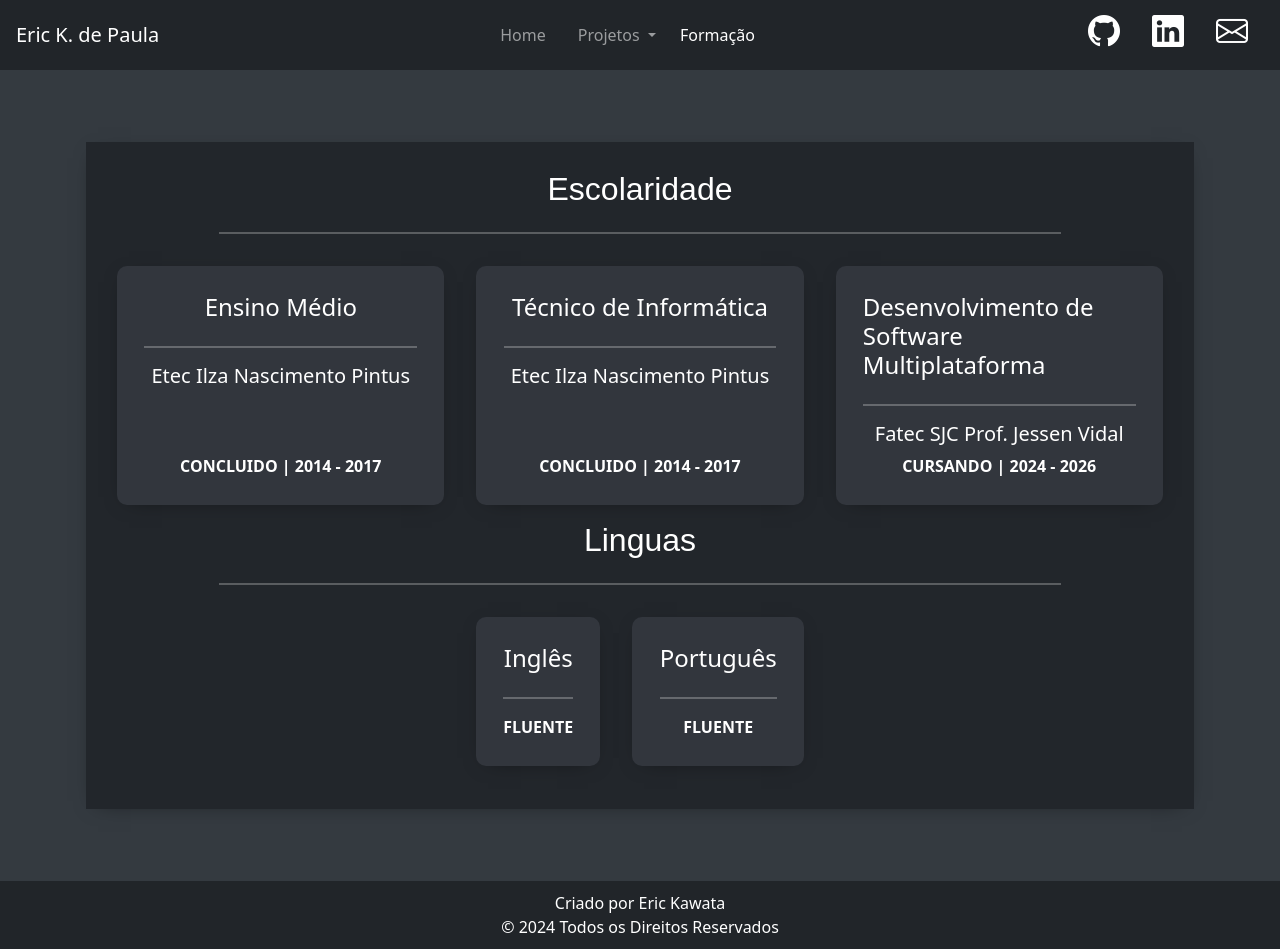
After one commit to ericFatec/portfolio_dsm, a Flask app: page /formacao in a window 1280 px wide. The commit adds this page. Run offline with Flask 3, Linux system fonts and the light colour scheme.

Commit message:
Mudando Pagina Contato para Formação

```diff
--- a/api/app.py
+++ b/api/app.py
@@ -6,9 +6,9 @@ app = Flask("__name__")
 def home():
     return render_template('index.html', current_page='home')
 
-@app.route("/contato")
+@app.route("/formacao")
 def contact():
-    return render_template('contato.html', current_page='contato')
+    return render_template('formacao.html', current_page='formacao')
 
 @app.route("/projects")
 def projects():
--- a/api/static/style.css
+++ b/api/static/style.css
@@ -1,5 +1,19 @@
 body {
-    background-color: #343a40;
+  background-color: #343a40;
+  min-height: 100vh;
+  display: flex;
+  flex-direction: column;
+}
+
+.main{
+  flex-grow: 1;
+}
+
+.footer {
+  padding: 10px;
+  bottom: 0;
+  width: 100%;
+  height: auto;
 }
 
 #pfp{
@@ -13,12 +27,28 @@ body {
     padding: 1.7rem;
     box-shadow: 0 4px 21px -12px rgba(0, 0, 0, 0.66);
 }
+#cardmain{
+  margin: 1rem;
+  max-height: 450px;
+  border-radius: 10px;
+  background-color: #32363d;
+  padding: 1.7rem;
+  box-shadow: 0 4px 21px -12px rgba(0, 0, 0, 0.66);
+  b{
+    margin-top: auto;
+  }
+}
 
 #techbox{
     border-radius: 10px;
     background-color: #2c3136;
     padding: 1.7rem;
     box-shadow: 0 4px 21px -12px rgba(0, 0, 0, 0.66);
+}
+#edubox{
+  background-color: #22262b;
+  padding: 1.7rem;
+  box-shadow: 0 4px 21px -12px rgba(0, 0, 0, 0.66);
 }
 
 #logo{
@@ -70,9 +100,23 @@ body {
 }
 
 .main-paragraph{
-    font-size: 1.2rem;
-    text-justify: auto;
-    overflow-y: auto;
+  font-size: 1.2rem;
+  text-justify: auto;
+  overflow-y: auto;
+
+  table {
+    border-collapse: collapse;
+    width: 100%;
+  }
+
+  th, td {
+    padding: 8px; /* Adjust padding as needed */
+    text-align: left;
+    border-right: 1px solid #ddd;
+  }
+  tr {
+    border: 1px solid #ddd;
+  }
 }
 
 .custom-mt-6 {
@@ -84,6 +128,12 @@ body {
     height: 2px;
     background-color: #ffffff;
     border: none;
+}
+.custom-hr-card {
+  width: 100%;
+  height: 2px;
+  background-color: #ffffff;
+  border: none;
 }
 
 /* Acordeão dos Projetos */
@@ -278,7 +328,7 @@ a:hover,a:focus{
 /* Cards de Projetos */
 
 /* Cards de contato */
-*{transition: .5s;}
+/* *{transition: .5s;}
 
 .column{
   margin-top:3rem;
@@ -380,8 +430,7 @@ a:hover,a:focus{
     .img-small {
         max-width: 12rem;
     }
-}
-
+} */
 /* Cards de contato */
 
 @media screen and (max-width: 575.98px) {
--- a/api/templates/base.html
+++ b/api/templates/base.html
@@ -11,7 +11,7 @@
 <body class="text-white">
     <nav class="navbar navbar-expand navbar-dark bg-dark p-1">
         <div class="container-fluid">
-            <a class="navbar-brand" href="#">Eric K.</a>
+            <a class="navbar-brand" href="#">Eric K. <span class="d-none d-md-inline-flex">de Paula</span></a>
             <button class="navbar-toggler" type="button" data-bs-toggle="collapse" data-bs-target="#navbarNavDropdown" aria-controls="navbarNavDropdown" aria-expanded="false" aria-label="Toggle navigation">
                 <span class="navbar-toggler-icon"></span>
             </button>
@@ -43,7 +43,7 @@
                         </ul>
                     </li>
                     <li class="nav-item">
-                        <a class="nav-link {% if current_page=='contato' %}active{% endif %}" href="/contato">Contato</a>
+                        <a class="nav-link {% if current_page=='formacao' %}active{% endif %}" href="/formacao">Formação</a>
                     </li>
                 </ul>
                 <ul class="navbar-nav ms-auto d-none d-md-inline-flex">
@@ -53,14 +53,29 @@
                     <li class="nav-item mx-2">
                         <a class="nav-link text-dark h5" href="https://www.linkedin.com/in/eric-kawata-99678b302/" target="_blank" rel="noopener noreferrer"><i class="bi bi-linkedin" style="font-size: 2rem; color: white;"></i></a>
                     </li>
+                    <li class="nav-item mx-2">
+                        <a class="nav-link text-dark h5" href="mailto:eric.paula@fatec.sp.gov.br" target="_blank" rel="noopener noreferrer"><i class="bi bi-envelope" style="font-size: 2rem; color: white;"></i></a>
+                    </li>
                 </ul>
             </div>
         </div>
     </nav>
-    <div class="py-5">
+    <div class="main py-5">
         {% block content %}
         {% endblock %}
     </div>
+
+    <footer class="footer bg-dark d-flex d-flex-column align-items-center justify-content-center">
+        <div class="container-fluid align-items-center d-md-none d-sm-inline-flex d-flex justify-content-around">
+            <a class="nav-link text-dark h5" href="https://github.com/ericFatec" target="_blank" rel="noopener noreferrer"><i class="bi bi-github" style="font-size: 2.5rem; color: white;"></i></a>
+            <a class="nav-link text-dark h5" href="https://www.linkedin.com/in/eric-kawata-99678b302/" target="_blank" rel="noopener noreferrer"><i class="bi bi-linkedin" style="font-size: 2.5rem; color: white;"></i></a>
+            <a class="nav-link text-dark h5" href="mailto:eric.paula@fatec.sp.gov.br" target="_blank" rel="noopener noreferrer"><i class="bi bi-envelope" style="font-size: 2.5rem; color: white;"></i></a>
+        </div>
+        <div class="container text-center">
+            <span class="text-white">Criado por Eric Kawata<br>© 2024 Todos os Direitos Reservados</span>
+        </div>
+    </footer>
+
     <script src="https://code.jquery.com/jquery-3.7.1.js" integrity="sha256-eKhayi8LEQwp4NKxN+CfCh+3qOVUtJn3QNZ0TciWLP4=" crossorigin="anonymous"></script>
     <script src="https://cdn.jsdelivr.net/npm/bootstrap@5.3.3/dist/js/bootstrap.bundle.min.js" integrity="sha384-YvpcrYf0tY3lHB60NNkmXc5s9fDVZLESaAA55NDzOxhy9GkcIdslK1eN7N6jIeHz" crossorigin="anonymous"></script>
     <script src="../static/js/store-cards.js"></script>
--- /dev/null
+++ b/api/templates/formacao.html
@@ -0,0 +1,47 @@
+{% extends "base.html" %}
+
+{% block title %}<title>Contato</title>{% endblock %}
+
+{% block content %}
+<div class="container py-4 px-5 px-sm-3">
+  <div id="edubox" class="d-flex flex-column align-items-center">
+    <h2 class="text-main text-center">Escolaridade</h2>
+    <hr class="custom-hr">
+    <div class="row">
+        <div id="cardmain" class="col d-flex flex-column align-items-center">
+            <h4>Ensino Médio</h4>
+            <hr class="custom-hr-card">
+            <h5>Etec Ilza Nascimento Pintus</h5>
+            <b>CONCLUIDO | 2014 - 2017</b>
+        </div>
+        <div id="cardmain" class="col d-flex flex-column align-items-center">
+            <h4>Técnico de Informática</h4>
+            <hr class="custom-hr-card">
+            <h5>Etec Ilza Nascimento Pintus</h5>
+            <b>CONCLUIDO | 2014 - 2017</b>
+        </div>
+        <div id="cardmain" class="col d-flex flex-column align-items-center">
+            <h4>Desenvolvimento de Software Multiplataforma</h4>
+            <hr class="custom-hr-card">
+            <h5>Fatec SJC Prof. Jessen Vidal</h5>
+            <b>CURSANDO | 2024 - 2026</b>
+        </div>
+    </div>
+    <h2 class="text-main text-center">Linguas</h2>
+    <hr class="custom-hr">
+    <div class="row">
+        <div id="cardmain" class="col d-flex flex-column align-items-center">
+            <h4>Inglês</h4>
+            <hr class="custom-hr-card">
+            <b>FLUENTE</b>
+        </div>
+        <div id="cardmain" class="col d-flex flex-column align-items-center">
+            <h4>Português</h4>
+            <hr class="custom-hr-card">
+            <b>FLUENTE</b>
+        </div>
+    </div>
+  </div>
+
+</div>
+{% endblock %}
--- a/api/templates/index.html
+++ b/api/templates/index.html
@@ -13,7 +13,7 @@
             <hr class="custom-hr">
 
             <div class="main-paragraph text-main collapse d-md-block" id="main">
-                Eu sou <b>Eric Kawata</b>, um desenvolvedor de software sempre em busca de desafios e oportunidades para expandir meus horizontes no mundo da tecnologia. Com experiência sólida em uma variedade de ferramentas e linguagens estou constantemente aprimorando minhas habilidades para criar soluções inovadoras e eficientes.
+                Eu sou <b>Eric Kawata de Paula</b>, um desenvolvedor de software sempre em busca de desafios e oportunidades para expandir meus horizontes no mundo da tecnologia. Com experiência sólida em uma variedade de ferramentas e linguagens estou constantemente aprimorando minhas habilidades para criar soluções inovadoras e eficientes.
             <br>
             <br>Meu portfólio é um reflexo do meu compromisso com a excelência técnica, onde cada projeto é uma oportunidade para explorar novas ideias, superar limites e deixar uma marca duradoura no universo da tecnologia.
             </div>
```
Also changed, not shown: api/templates/contato.html (deleted, +0 -48 lines), mgt/5-mobile-contact.png (deleted), mgt/5-mobile-formacao.png (added).
